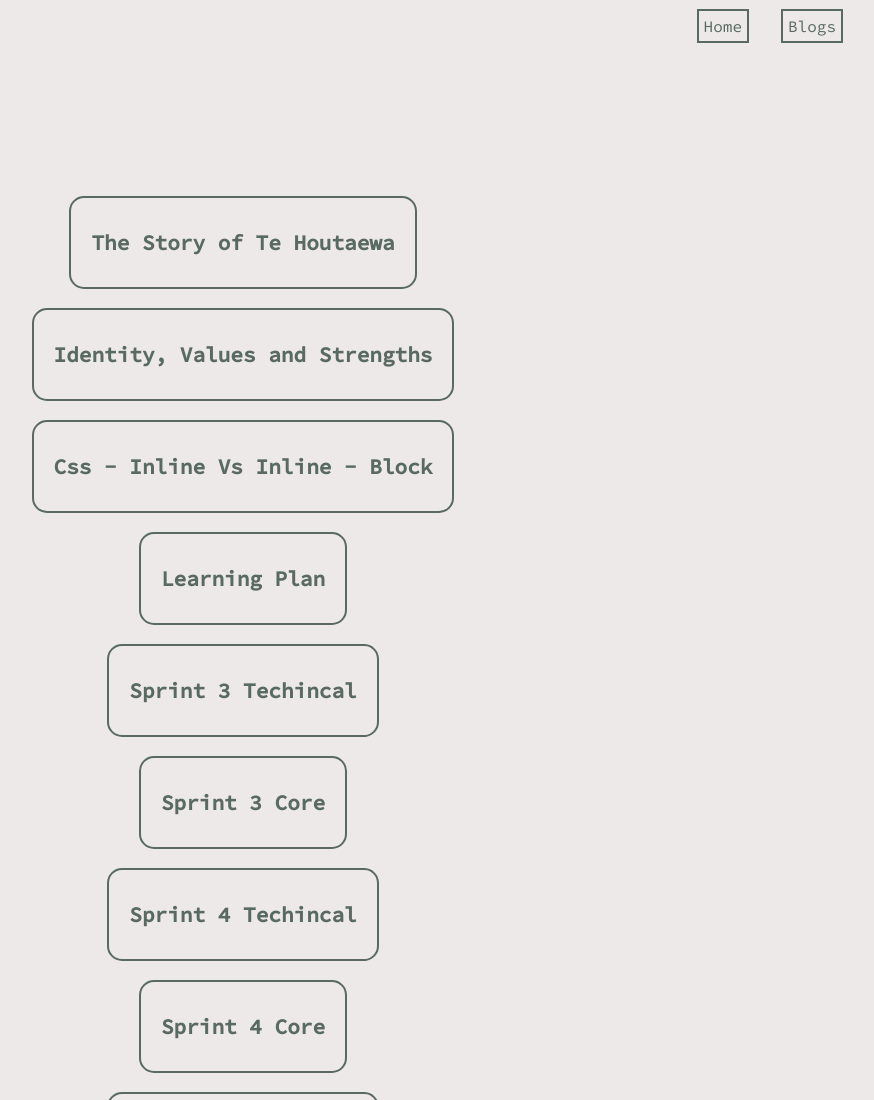
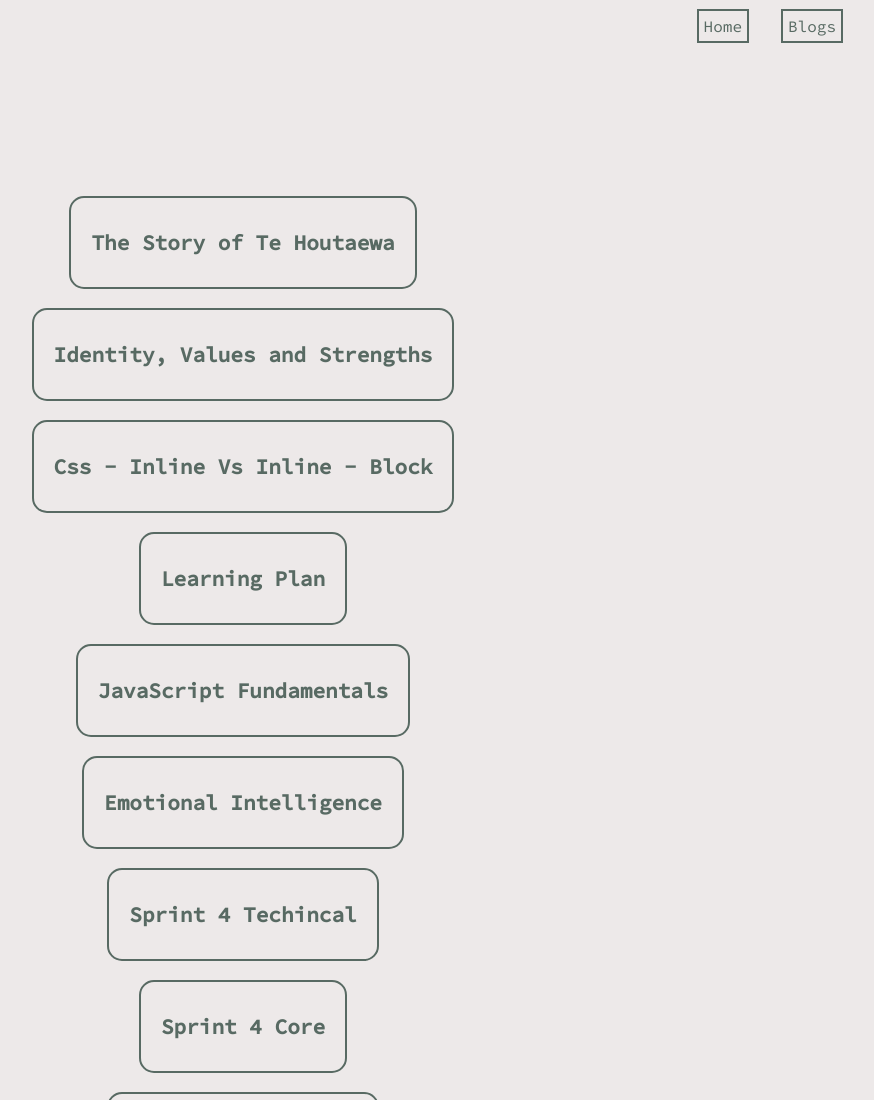
Before and after one commit to mandeep-sethi/mandeep-sethi.github.io, a plain HTML site: page blog/blog-main.html in a window 1280 px wide. Shown: the top 1100 px of the page, without its empty margins (397-1271 px from the left). Drawn offline with Linux system fonts and the light colour scheme.

Commit message:
updating index.html with correct headings

```diff
--- a/blog/blog-main.html
+++ b/blog/blog-main.html
@@ -56,13 +56,13 @@
 
         <div class="blog-link">
           <a href="./sprint-3-tech.html" class="button">
-            <h3>Sprint 3 Techincal</h3>
+            <h3>JavaScript Fundamentals</h3>
           </a>
         </div>
 
         <div class="blog-link">
           <a href="./sprint-3-core.html" class="button">
-            <h3>Sprint 3 Core</h3>
+            <h3>Emotional Intelligence</h3>
           </a>
         </div>
 
```
